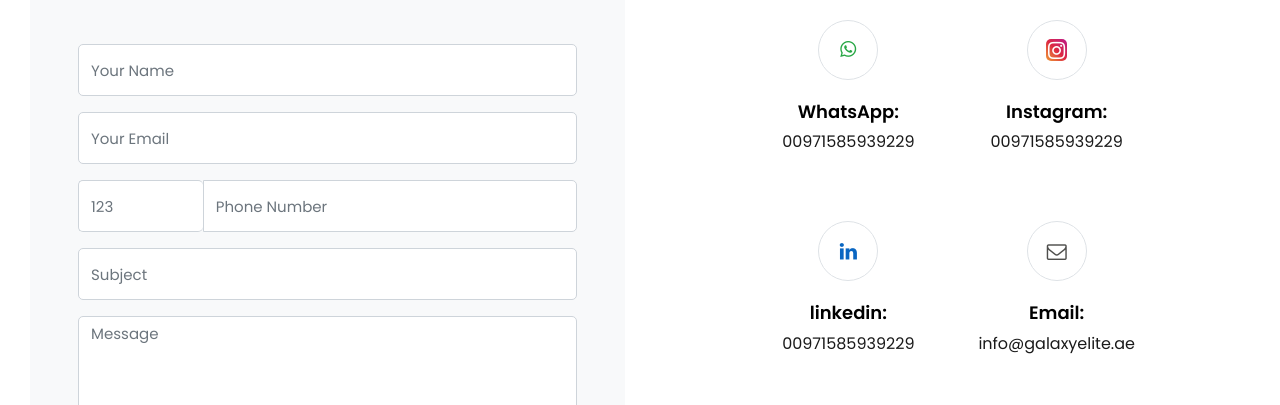
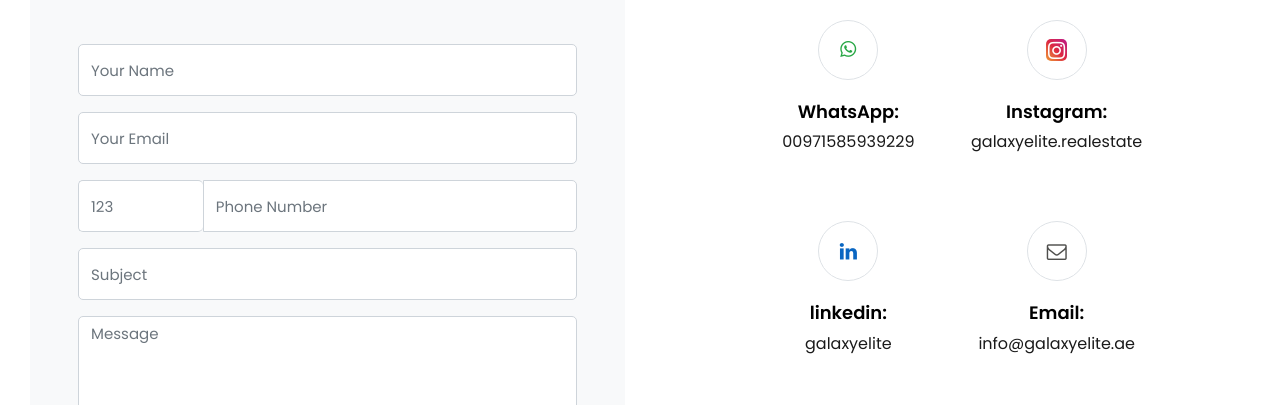
Before and after one commit to sandy-ali-basha/galaxy-elite2, a plain HTML site: page contact.html in a window 1280 px wide. Shown: the part 800-1205 px from the top of the page. Drawn offline with nearby package versions, Linux system fonts and the light colour scheme; some packages are replaced by stand-ins of ours; no server answers; a script that the page names is missing; files whose address does not match are found by name.

Commit message:
changed contact info

```diff
--- a/contact.html
+++ b/contact.html
@@ -299,7 +299,7 @@
                     </div>
                     <p>
                       <span>Instagram:</span>
-                      <a  href="https://www.instagram.com/galaxyelite.realestate?igsh=MW1rNTBhM2E4aDV2NA==">00971585939229</a>
+                      <a  href="https://www.instagram.com/galaxyelite.realestate?igsh=MW1rNTBhM2E4aDV2NA==">galaxyelite.realestate</a>
                     </p>
                   </div>
                   <div class="col-md-6 text-center py-4 ">
@@ -312,7 +312,7 @@
                     </div>
                     <p>
                       <span>linkedin:</span>
-                      <a href=https://www.linkedin.com/company/galaxyelite/">00971585939229</a>
+                      <a href=https://www.linkedin.com/company/galaxyelite/">galaxyelite</a>
                     </p>
                   </div>
                   <div class="col-md-6 text-center py-4 ">
```
